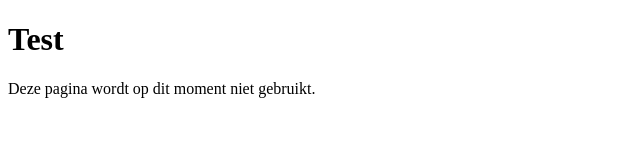
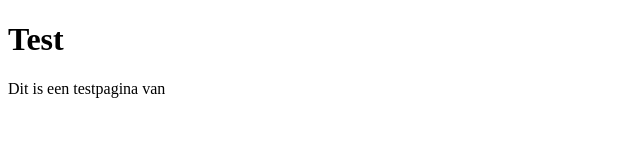
Before and after one commit to lucasenlucas/hth, a plain HTML site: page index.html in a window 1280 px wide. Shown: the whole page, without its empty margins (0-640 px from the left). Drawn offline with Linux system fonts and the light colour scheme.

Commit message:
Update index.html

```diff
--- a/index.html
+++ b/index.html
@@ -7,6 +7,6 @@
 </head>
 <body>
     <h1>Test</h1>
-    <p>Deze pagina wordt op dit moment niet gebruikt. </p>
+    <p>Dit is een testpagina van <a href="howtohack.nl"></a> </p>
 </body>
 </html>
```
